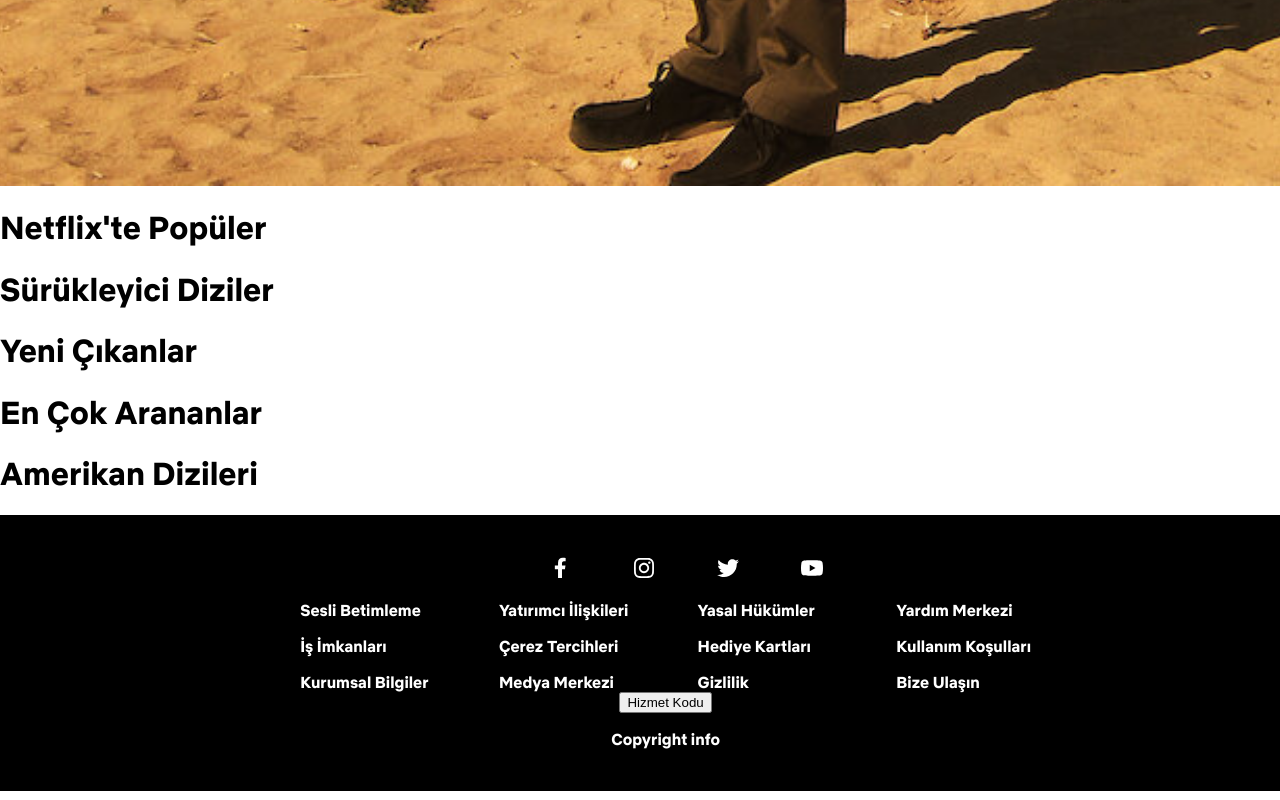
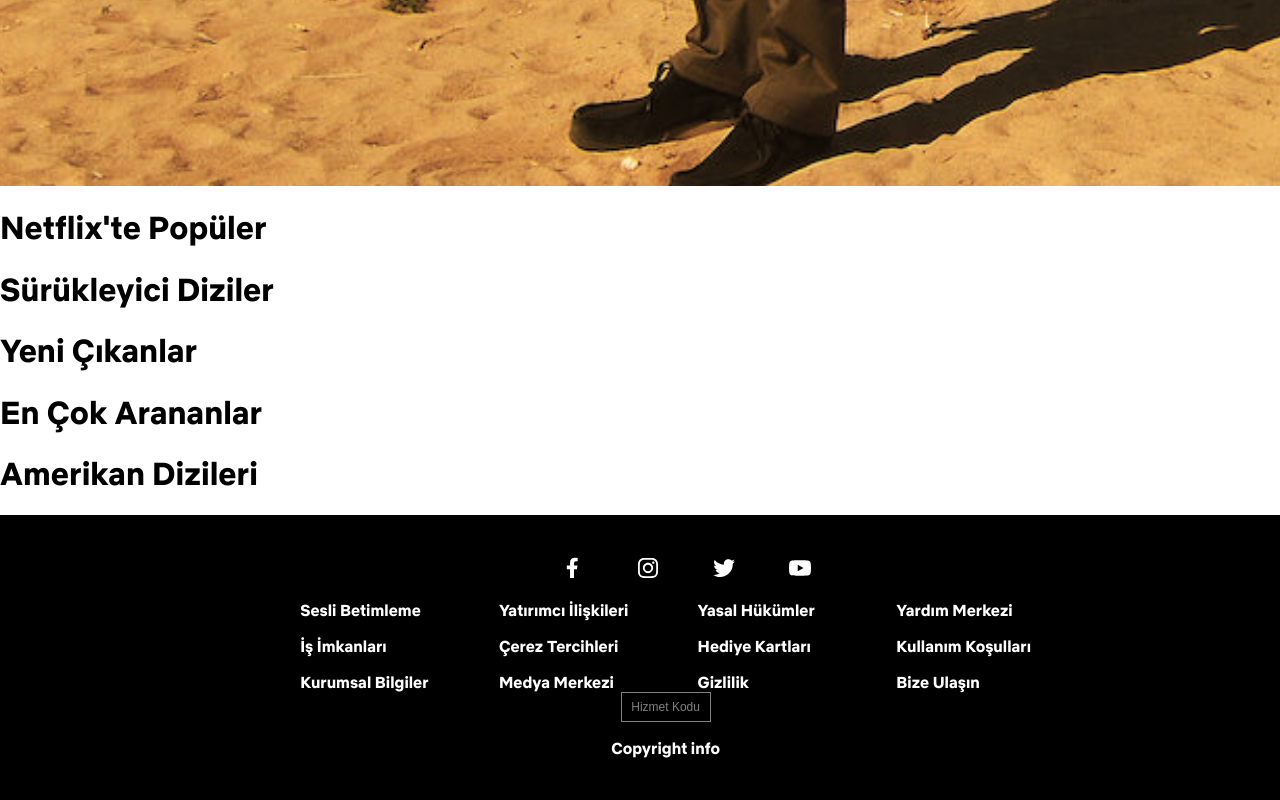
Before and after one commit to halileryildirim/netflix-clone, a React (Vite) app: page / in a window 1280 px wide. Shown: the part 1014-1814 px from the top of the page. Built offline with nearby package versions, Linux system fonts and the light colour scheme; a web font is replaced by a local one.

Commit message:
Update footer styling

```diff
--- a/src/components/Footer.jsx
+++ b/src/components/Footer.jsx
@@ -39,7 +39,7 @@ const Footer = () => {
                 <li><a href="#">Gizlilik</a></li>
                 <li><a href="#">Bize Ulaşın</a></li>
             </div>
-            <button>Hizmet Kodu</button>
+            <button className="service-btn">Hizmet Kodu</button>
             <p>Copyright info</p>
         </div>
     )
--- a/src/styles/Footer.css
+++ b/src/styles/Footer.css
@@ -16,7 +16,9 @@
 .footer-social-links {
     display: flex;
     flex-direction: row;
-    gap: 12px;
+    justify-content: flex-start;
+    align-items: flex-start;
+    gap: 4px;
 }
 
 .footer a {
@@ -35,3 +37,18 @@
     grid-template-rows: 1fr 1fr 1fr;
     gap: 16px;
 }
+
+.service-btn {
+    width: 90px;
+    height: 30px;
+    color: gray;
+    border: 1px solid gray;
+    background-color: transparent;
+    text-align: center;
+    font-size: 12px;
+}
+
+.service-btn:hover {
+    color: white;
+    cursor: pointer;
+}
```
